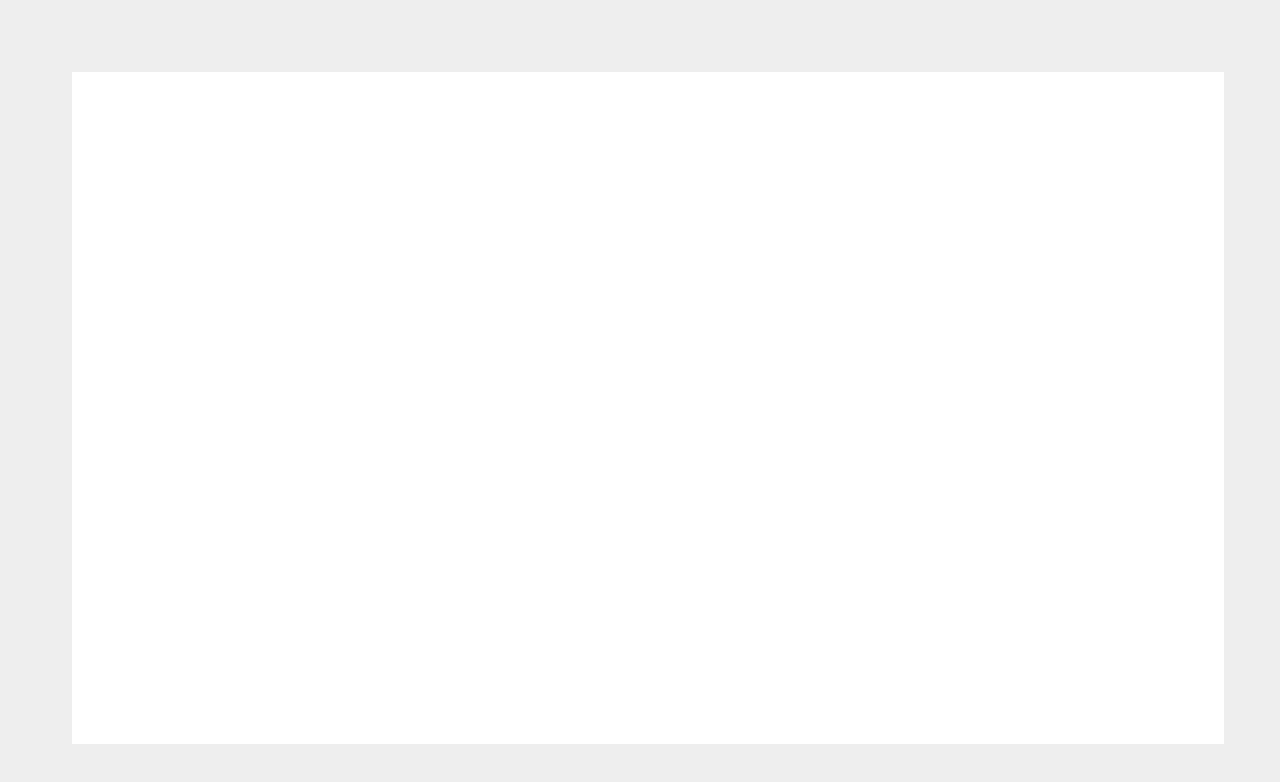
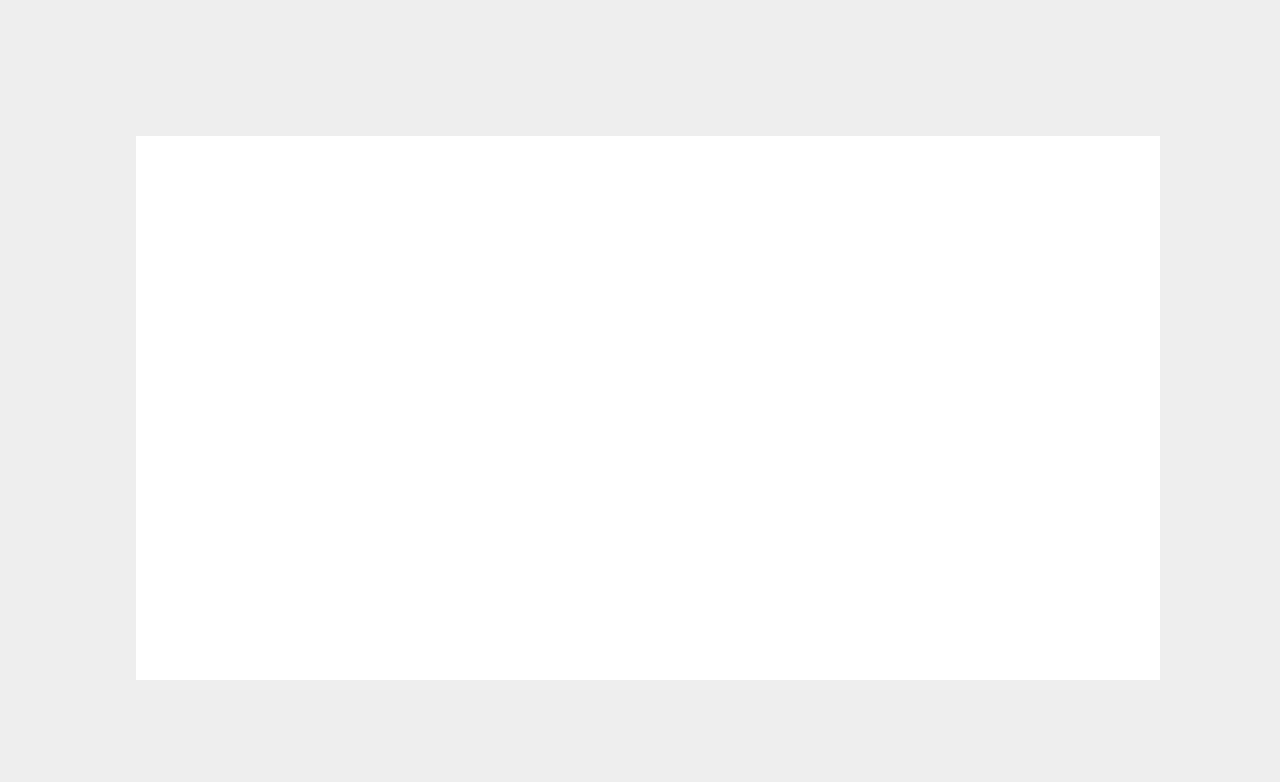
Before and after one commit to Mug3n96/css_generator_webview, a website: page public/design.html in a window 1280 px wide. Drawn offline with Linux system fonts and the light colour scheme.

Commit message:
adjusted style

```diff
--- a/public/static/styles.css
+++ b/public/static/styles.css
@@ -22,7 +22,7 @@ body {
   display: flex;
   justify-content: center;
   align-items: center;
-  padding: 4rem;
+  padding: 8rem;
   background: #EEEEEE;
 }
 
```
